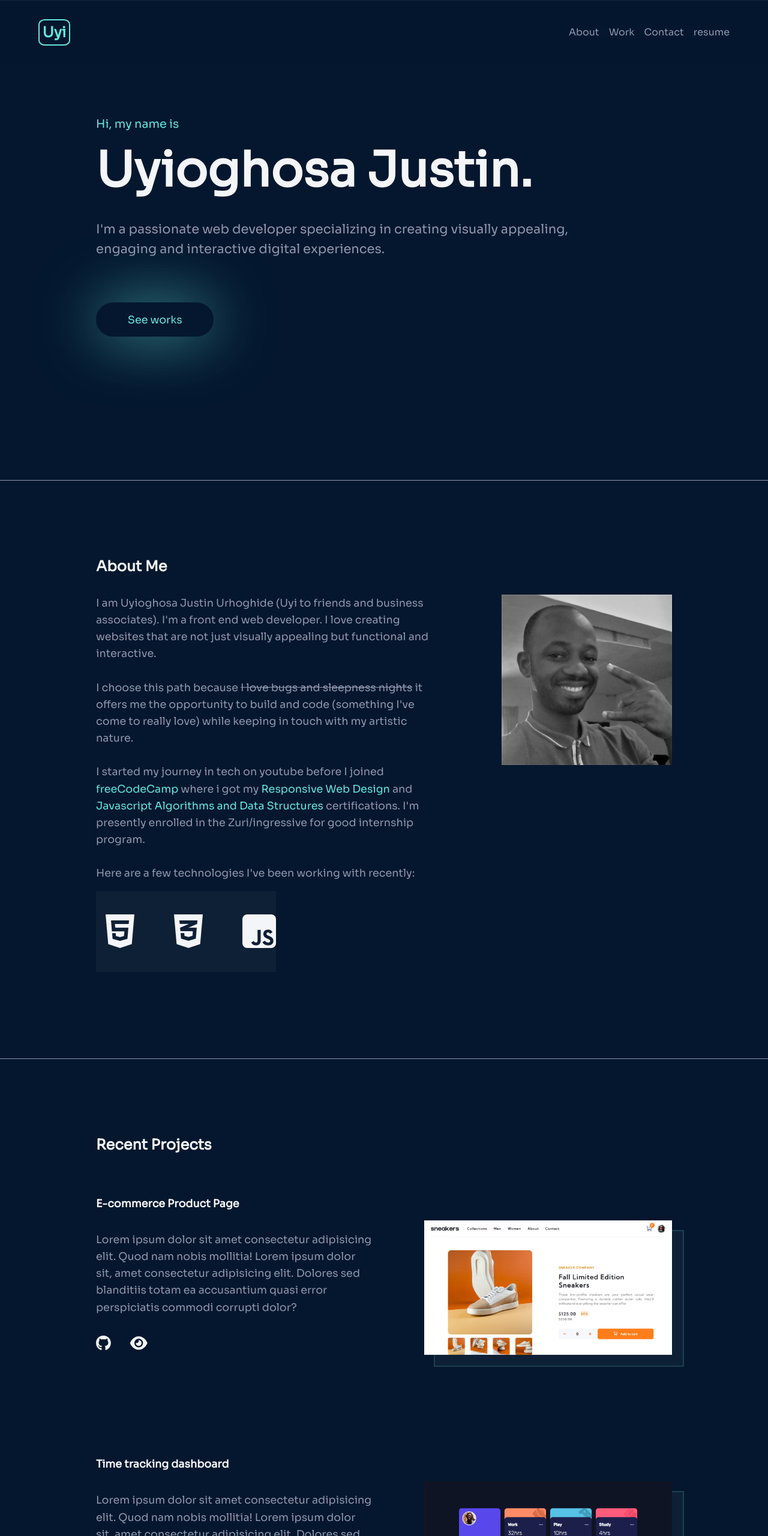
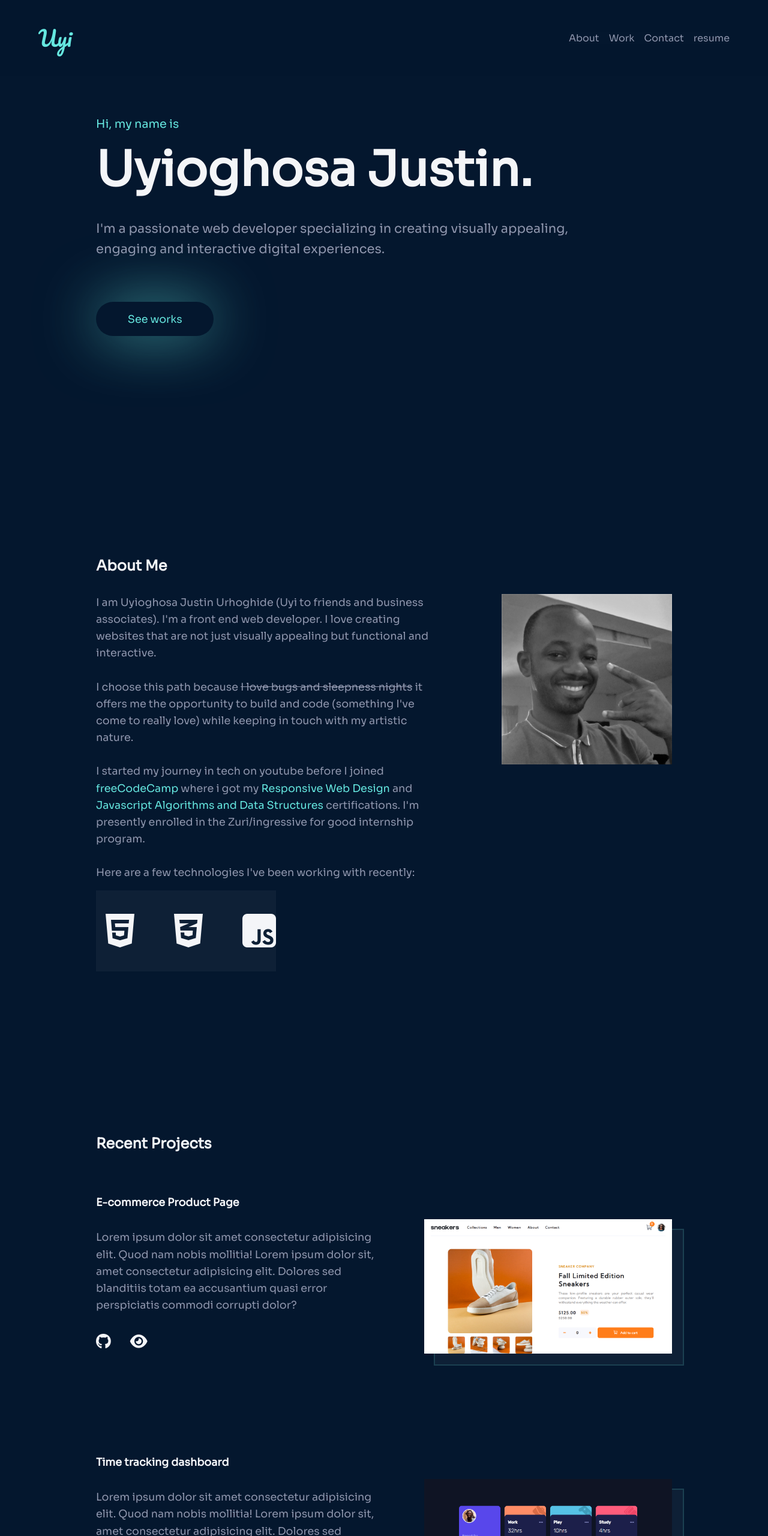
Before and after one commit to Uyimolo/uyijustindavid, a plain HTML site: page index.html in a window 1280 px wide. Shown: the top 2560 px of the page at 60% size. Drawn offline with Linux system fonts and the light colour scheme.

Commit message:
Update styles.css

```diff
--- a/styles.css
+++ b/styles.css
@@ -1,3 +1,4 @@
+@import url('https://fonts.googleapis.com/css2?family=Pacifico&display=swap');
 * {
   padding: 0;
   margin: 0;
@@ -84,8 +85,7 @@ footer {
   display: flex;
   flex-direction: column;
   gap: 2em;
-  border-top: 0.1px solid var(--text);
-  padding: 6em 2em 10em;
+  padding: 1rem 2rem 3rem;
 }
 .icon {
   color: var(--white);
@@ -104,10 +104,14 @@ body {
 footer {
   width: 100%;
 }
+footer {
+  border-top: 0.1px solid var(--text);
+  /* background-color: rgb(250, 204, 204); */
+}
 .header {
   display: flex;
   justify-content: space-between;
-  padding: 1em 2em;
+  padding: 1rem 2rem;
   align-items: center;
   background-color: var(--backgroundlight);
   position: fixed;
@@ -115,13 +119,13 @@ footer {
   z-index: 1;
 }
 .logo {
-  font-size: 1.5em;
-  font-family: "sora";
+  font-size: 1.3em;
+  font-family: "pacifico";
   color: var(--primary);
-  font-weight: 700;
-  padding: 0.2em;
-  border: 2px solid var(--primary);
-  border-radius: 20%;
+  /* font-weight: 700; */
+  /* padding: 0.2rem 1rem; */
+  /* border: 2px solid var(--primary); */
+  /* border-radius: .5rem; */
 }
 .navbar {
   position: absolute;
@@ -161,8 +165,8 @@ body.active {
 .landing {
   display: flex;
   justify-content: center;
+  align-items: flex-start;
   width: 100%;
-  padding-top: 10rem;
   height: 100vh;
 }
 .introduction p {
@@ -234,6 +238,7 @@ body.active {
 
 .works {
   gap: 3.5em;
+  /* padding: 0 1rem; */
 }
 .project-container {
   display: grid;
@@ -242,19 +247,13 @@ body.active {
 }
 .project-tile {
   transition: 0.5s;
-  padding: 1rem 0;
-  border-radius: 0.5em;
-  border: 1px solid var(--primarysoft);
-  background-color: var(--whitelight);
   margin: auto;
+  margin-bottom: .5rem;
   max-width: 380px;
-  overflow: hidden;
-}
-.project-tile:hover {
-  box-shadow: 0 0 10px var(--primarylight);
+  /* overflow: hidden; */
 }
 .project-tile .sub-heading {
-  padding: 0 1em;
+  /* padding: 0 1em; */
   margin-bottom: 1em;
 }
 .project-tile .project-img {
@@ -269,7 +268,7 @@ body.active {
   background-blend-mode: none;
 }
 .project-tile .project-desc p {
-  padding: 1em 1em 0;
+  padding: 1em 0em 0;
   margin-bottom: 1em;
   border-top: none;
   border-radius: 0 0 0.5em 0.5em;
@@ -290,6 +289,8 @@ body.active {
   display: none;
   width: max-content;
   margin-top: 1em;
+  color: black;
+  font-weight: 500;
 }
 .project-link a:hover + .info {
   display: block;
@@ -396,6 +397,9 @@ footer .cta a {
   .lists {
     max-width: 300px;
   }
+  .project-tile:hover {
+    box-shadow: 0 0 10px var(--primarylight);
+  }
   footer .section-content {
     display: flex;
     flex-direction: row;
@@ -403,6 +407,9 @@ footer .cta a {
   }
 }
 @media only screen and (min-width: 768px) {
+  .logo {
+    font-size: 1.7em;
+  }
   .name {
     font-size: 3.5em !important;
   }
@@ -417,8 +424,23 @@ footer .cta a {
     grid-template-columns: auto auto;
     gap: 2em;
   }
+  .project-tile {
+    padding: 1rem 0;
+  border-radius: 0.5em;
+  border: 1px solid var(--primarysoft);
+  background-color: var(--whitelight);
+  }
+  .project-tile .sub-heading {
+    padding: 0 1rem;
+  }
+  .project-tile .project-desc p {
+    padding:1rem 1rem 0;
+  }
 }
 @media only screen and (min-width: 1024px) {
+  .logo {
+    font-size: 2.2em;
+  }
   .header {
     padding: 2em 4em;
   }
```
